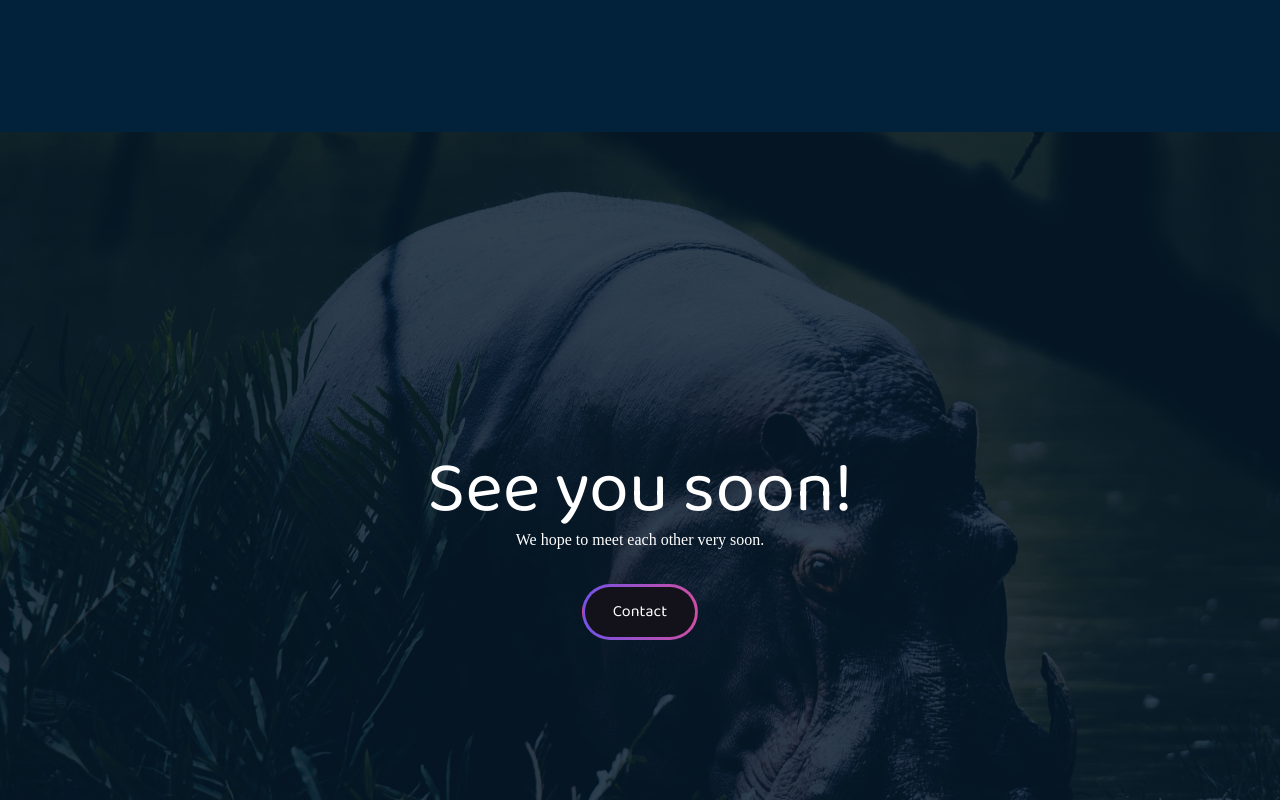
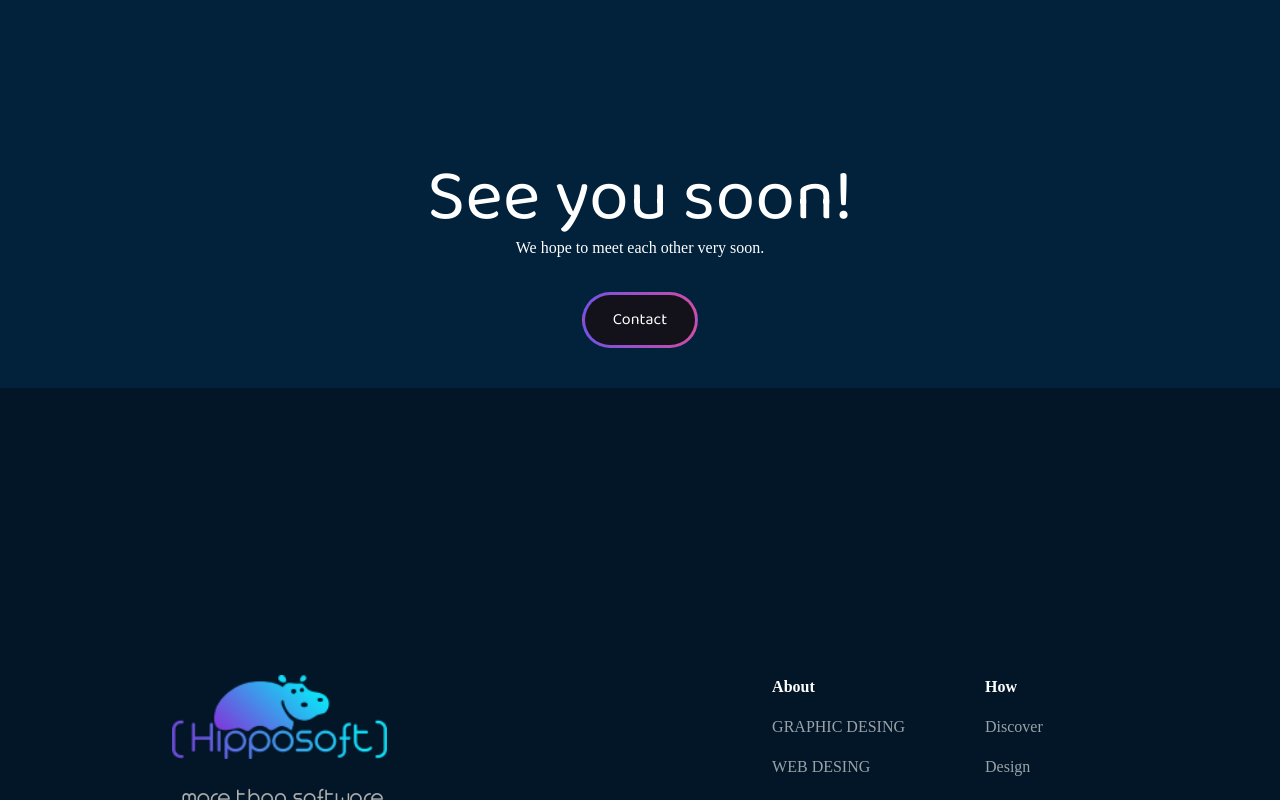
Before and after one commit to thehipposoft/thehipposoftsite, a Next.js app: page / in a window 1280 px wide. Shown: the part 2440-3240 px from the top of the page. Built offline with nearby package versions, Linux system fonts and the light colour scheme; a web font is replaced by a local one.

Commit message:
Remove Hippo background and fix typo

```diff
--- a/components/contact/index.tsx
+++ b/components/contact/index.tsx
@@ -8,8 +8,8 @@ const Contact = () => {
     const [openModal, setOpenModal] = useState<boolean>(false);
 
     return(
-        <div className="hippo-bg">
-            <div className='max-w-[1200px] m-auto flex flex-col items-center text-center justify-center h-screen' id='contact'>
+        <div className="bg-dark-blue">
+            <div className='max-w-[1200px] m-auto flex flex-col items-center text-center justify-center md:pb-10 pb-4' id='contact'>
                 <motion.h1
                     initial={{
                         opacity: 0,
--- a/components/technologies/index.tsx
+++ b/components/technologies/index.tsx
@@ -67,7 +67,7 @@ const Technologies = () => {
                     viewport={{ once: true }}
                     transition={{duration: 1, delay: 1.5}}
                 >
-                    A quick look to our lastest projects
+                    A quick look to our latest projects
                 </motion.p>
             </div>
             <motion.div
```
